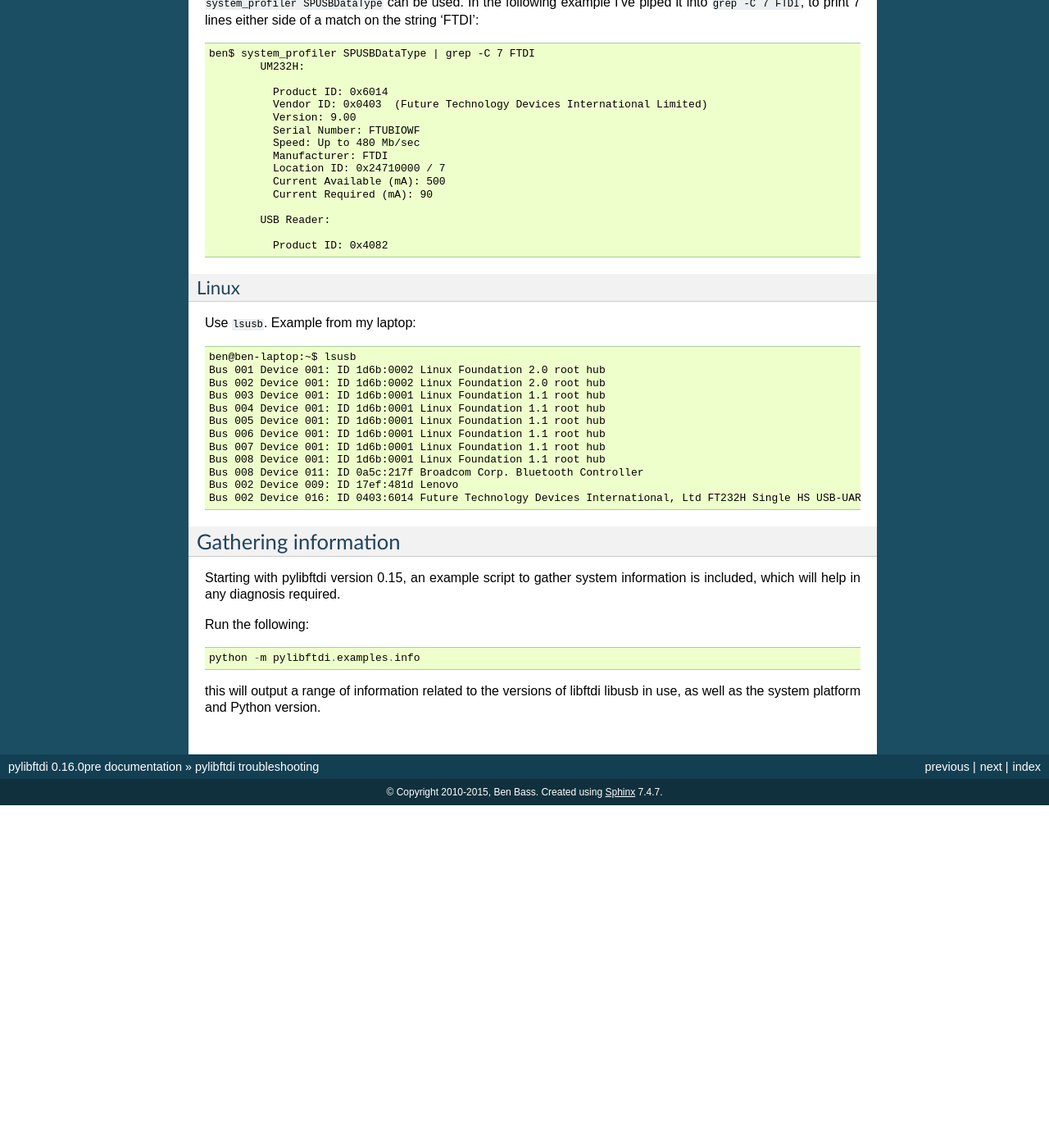
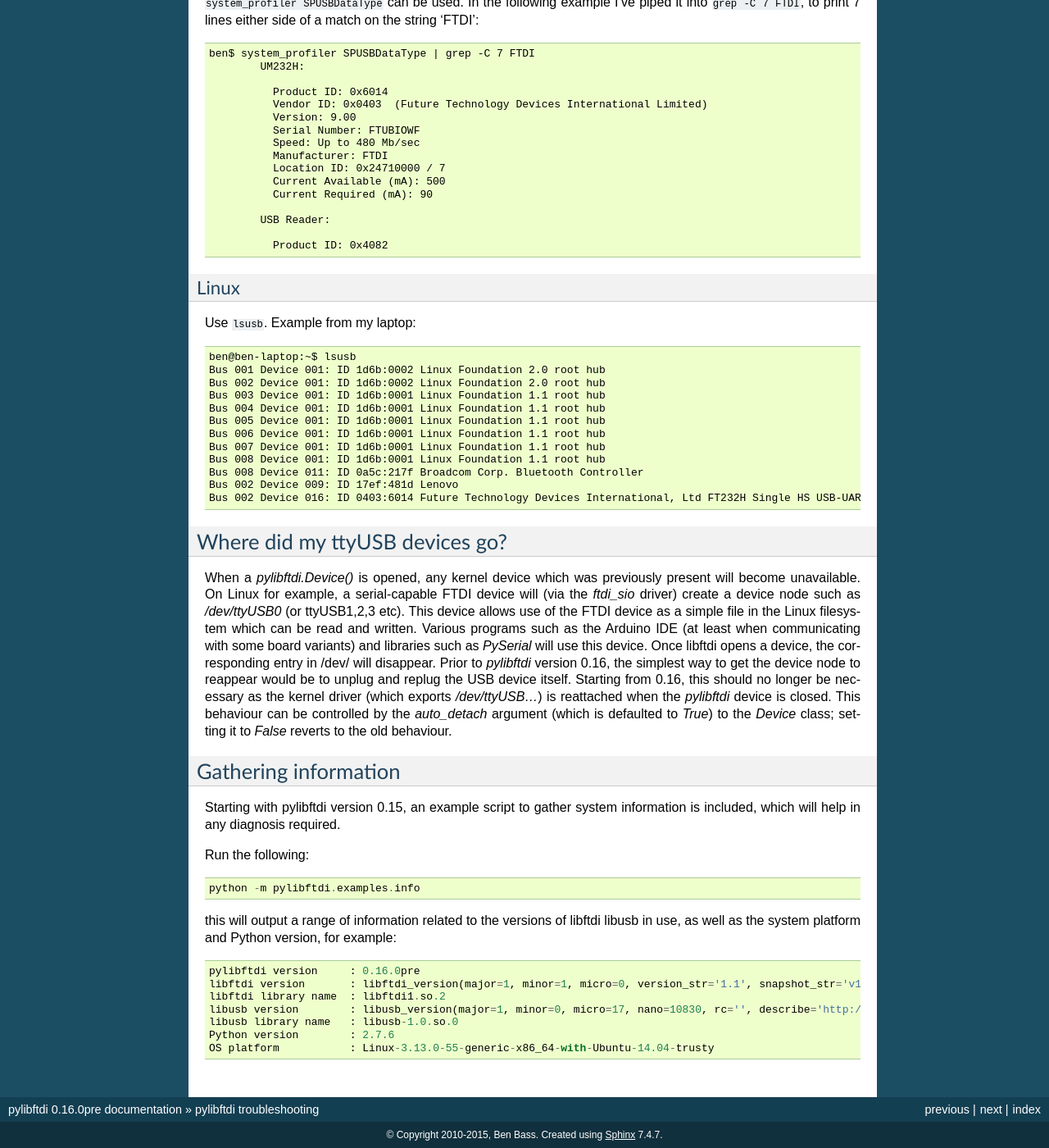
Before and after one commit to codedstructure/pylibftdi.old, a Sphinx documentation site: the page built from docs/troubleshooting.rst, in a window 1280 px wide and 1400 px high, scrolled down 1308 px. Shown: the whole window at 82% size. Built offline with Sphinx 7.4.7, drawn with Linux system fonts in a browser that asks for light colours; before the commit the page ends 2290 px from its top, so only the background shows below that; some of the changed text lies outside the part shown.

Commit message:
Add "Where did my ttyUSB devices go?" section to docs

```diff
--- a/docs/troubleshooting.rst
+++ b/docs/troubleshooting.rst
@@ -107,6 +107,24 @@ Use ``lsusb``. Example from my laptop::
     Bus 002 Device 016: ID 0403:6014 Future Technology Devices International, Ltd FT232H Single HS USB-UART/FIFO IC
 
 
+Where did my ttyUSB devices go?
+-------------------------------
+When a `pylibftdi.Device()` is opened, any kernel device which was previously
+present will become unavailable. On Linux for example, a serial-capable FTDI
+device will (via the `ftdi_sio` driver) create a device node such as
+`/dev/ttyUSB0` (or ttyUSB1,2,3 etc). This device allows use of the FTDI device
+as a simple file in the Linux filesystem which can be read and written.
+Various programs such as the Arduino IDE (at least when communicating with
+some board variants) and libraries such as `PySerial` will use this device.
+Once libftdi opens a device, the corresponding entry in /dev/ will disappear.
+Prior to `pylibftdi` version 0.16, the simplest way to get the device node to
+reappear would be to unplug and replug the USB device itself. Starting from
+0.16, this should no longer be necessary as the kernel driver (which exports
+`/dev/ttyUSB...`) is reattached when the `pylibftdi` device is closed. This
+behaviour can be controlled by the `auto_detach` argument (which is defaulted
+to `True`) to the `Device` class; setting it to `False` reverts to the old
+behaviour.
+
 Gathering information
 ---------------------
 Starting with pylibftdi version 0.15, an example script to gather system
@@ -117,4 +135,12 @@ Run the following::
     python -m pylibftdi.examples.info
 
 this will output a range of information related to the versions of libftdi
-libusb in use, as well as the system platform and Python version.
+libusb in use, as well as the system platform and Python version, for example::
+
+    pylibftdi version     : 0.16.0pre
+    libftdi version       : libftdi_version(major=1, minor=1, micro=0, version_str='1.1', snapshot_str='v1.1-12-g2ecba57')
+    libftdi library name  : libftdi1.so.2
+    libusb version        : libusb_version(major=1, minor=0, micro=17, nano=10830, rc='', describe='http://libusbx.org')
+    libusb library name   : libusb-1.0.so.0
+    Python version        : 2.7.6
+    OS platform           : Linux-3.13.0-55-generic-x86_64-with-Ubuntu-14.04-trusty
```
